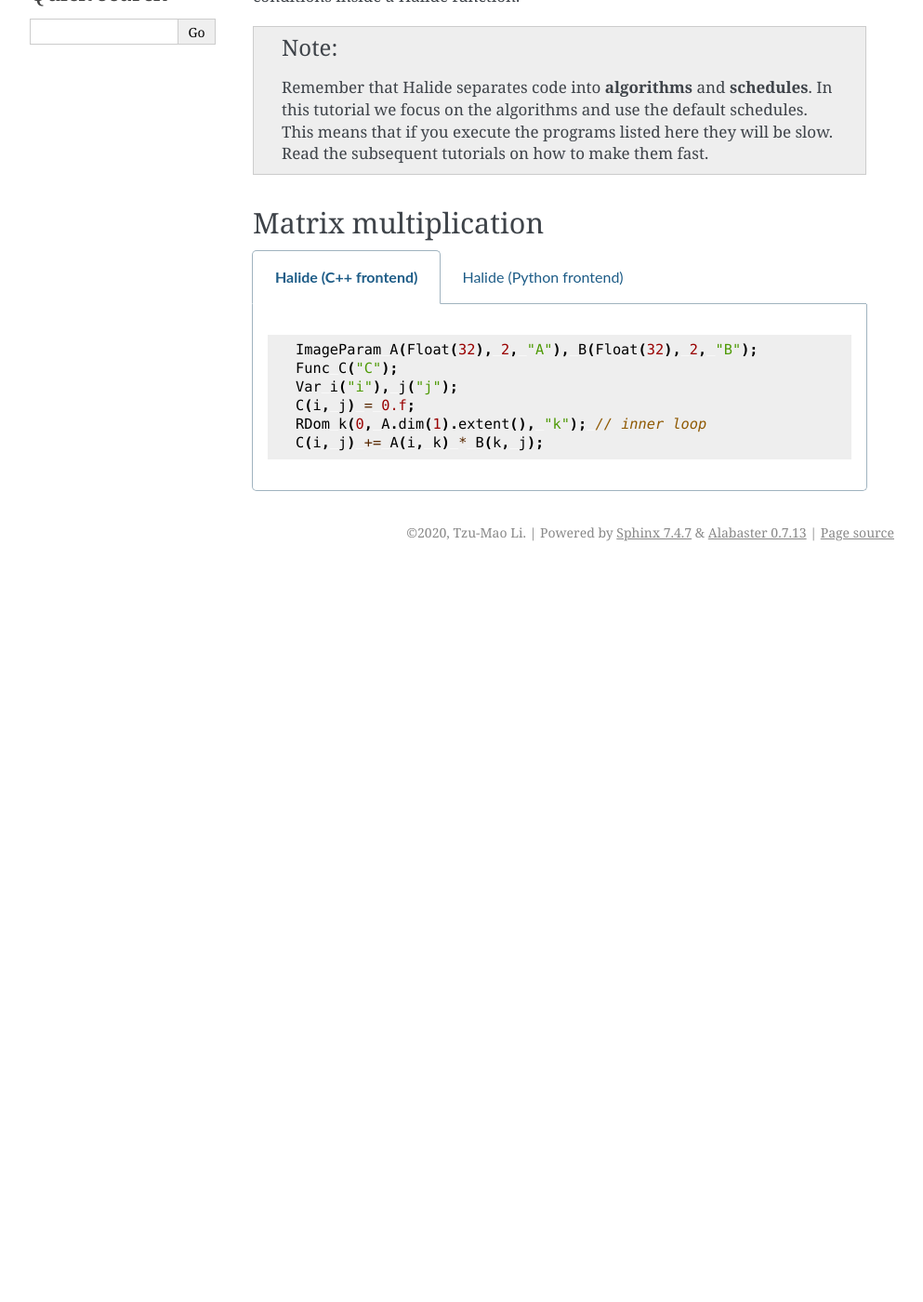
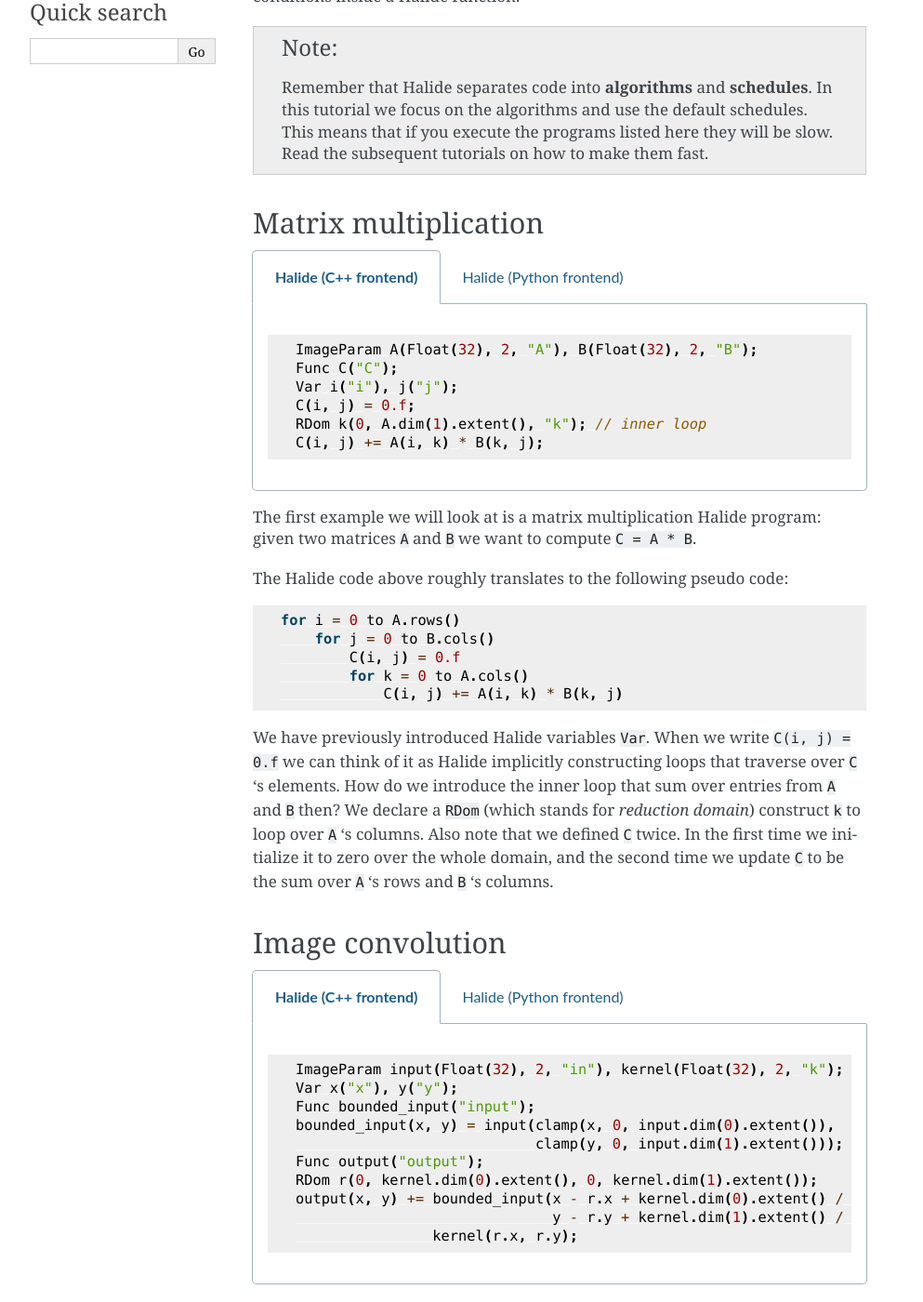
Before and after one commit to BachiLi/learning_halide_docs, a Sphinx documentation site: the page built from docs/algorithm_examples.rst, in a window 1280 px wide and 1400 px high, scrolled down 270 px. Shown: the whole window at 93% size, without its empty margins (148-1141 px from the left). Built offline with Sphinx 7.4.7, drawn with Linux system fonts in a browser that asks for light colours; before the commit the page ends 900 px from its top, so only the background shows below that; some of the changed text lies outside the part shown.

Commit message:
convolution example

```diff
--- a/docs/algorithm_examples.rst
+++ b/docs/algorithm_examples.rst
@@ -40,3 +40,89 @@ Matrix multiplication
             C[i, j] = 0.0
             k = hl.RDom(0, A.dim(1).extent(), "k") # inner loop
             C[i, j] += A[i, k] * B[k, j]
+
+The first example we will look at is a matrix multiplication Halide program:
+given two matrices ``A`` and ``B`` we want to compute ``C = A * B``.
+
+The Halide code above roughly translates to the following pseudo code:
+
+.. code-block:: c++
+
+    for i = 0 to A.rows()
+        for j = 0 to B.cols()
+            C(i, j) = 0.f
+            for k = 0 to A.cols()
+                C(i, j) += A(i, k) * B(k, j)
+
+We have previously introduced Halide variables ``Var``. When we write ``C(i, j) = 0.f``
+we can think of it as Halide implicitly constructing loops that traverse over ``C`` 's
+elements. How do we introduce the inner loop that sum over entries from ``A`` and ``B``
+then? We declare a ``RDom`` (which stands for *reduction domain*) construct ``k`` to loop
+over ``A`` 's columns. Also note that we defined ``C`` twice. In the first time we initialize
+it to zero over the whole domain, and the second time we update ``C`` to be the sum over
+``A`` 's rows and ``B`` 's columns.
+
+Image convolution
+---------------------
+
+.. tabs::
+
+   .. tab:: Halide (C++ frontend)
+
+       .. code-block:: c++
+
+            ImageParam input(Float(32), 2, "in"), kernel(Float(32), 2, "k");
+            Var x("x"), y("y");
+            Func bounded_input("input");
+            bounded_input(x, y) = input(clamp(x, 0, input.dim(0).extent()),
+                                        clamp(y, 0, input.dim(1).extent()));
+            Func output("output");
+            RDom r(0, kernel.dim(0).extent(), 0, kernel.dim(1).extent());
+            output(x, y) += bounded_input(x - r.x + kernel.dim(0).extent() / 2,
+                                          y - r.y + kernel.dim(1).extent() / 2) *
+                            kernel(r.x, r.y);
+
+   .. tab:: Halide (Python frontend)
+
+        .. code-block:: py
+
+            input = hl.ImageParam(hl.Float(32), 2, 'in')
+            kernel = hl.ImageParam(hl.Float(32), 2, 'k')
+            x, y = hl.Var('x'), hl.Var('y')
+            bounded_input = hl.Func('input')
+            bounded_input[x, y] = input[hl.clamp(x, 0, input.dim(0).extent()),
+                                        hl.clamp(y, 0, input.dim(1).extent())];
+            output = hl.Func('output');
+            r = hl.RDom(0, kernel.dim(0).extent(), 0, kernel.dim(1).extent());
+            output[x, y] += bounded_input[x - r.x + kernel.dim(0).extent() / 2,
+                                          y - r.y + kernel.dim(1).extent() / 2] *
+                            kernel[r.x, r.y];
+
+Image convolution can also be described using reduction domains. There are two crucial differences
+compared to the matrix multiplication.
+
+Firstly, the reduction domain becomes 2D. We can use ``r.x`` and ``r.y`` to access different
+dimensions of the reduction domains. Alternatively we can use ``r[0]`` or ``r[1]``.
+
+Secondly, the convolution filter can read from outside the bounds of the input. Therefore we need
+to define a *boundary condition* for our input. This is done through the ``bounded_input`` function.
+We define the out-of-bound access to the closest pixel based on the coordinate, and this is achieved
+through clamping the coordinates. Since this pattern is very common, Halide provides a syntatic sugar
+for this:
+
+.. tabs::
+
+   .. tab:: Halide (C++ frontend)
+
+       .. code-block:: c++
+
+            Func bounded_input = BoundaryConditions::repeat_edge(input);
+
+
+   .. tab:: Halide (Python frontend)
+
+        .. code-block:: py
+
+            bounded_input = hl.BoundaryConditions.repeat_edge(input)
+
+Check out Halide's documentation for different kinds of boundary conditions.
```
